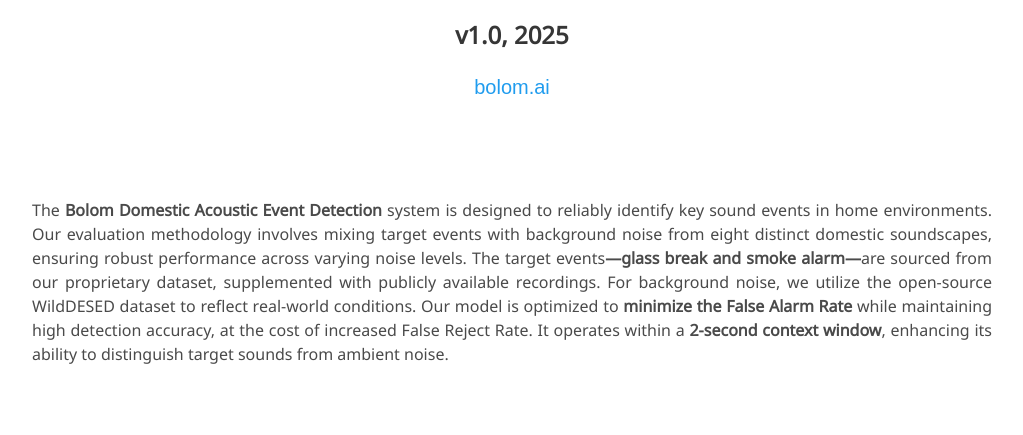
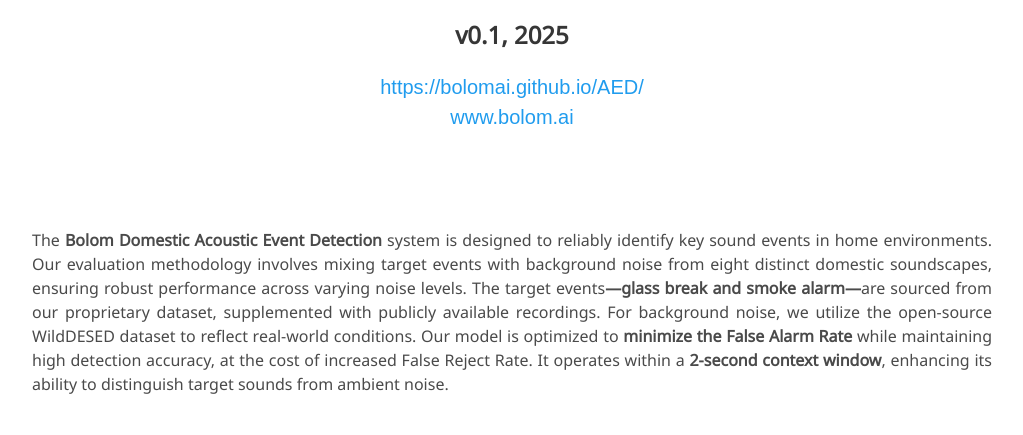
Before and after one commit to BolomAI/AED, a plain HTML site: page index.html in a window 1280 px wide. Shown: the part 141-576 px from the top of the page, without its empty margins (128-1151 px from the left). Drawn offline with nearby package versions, Linux system fonts and the light colour scheme; some icons are missing; a web font is replaced by a local one.

Commit message:
updates to url

```diff
--- a/index.html
+++ b/index.html
@@ -32,12 +32,19 @@
       <div class="columns is-centered">
         <div class="column has-text-centered">
           <h2 class="title is-2 publication-title">BOLOM </p> Domestic Acoustic Event Detection </h2>
-          <h1 class="title is-4 publication-conference"> v1.0, 2025 </h1>
-          <div class="is-size-5 publication-authors">
+          <h1 class="title is-4 publication-conference"> v0.1, 2025 </h1>
+
+		  <div class="is-size-5 publication-authors">
             <span class="author-block">
-              <a href="https://www.bolom.com/" target="_blank">bolom.ai</a></span>
-            </span>
+				<a href="https://bolomai.github.io/AED/" target="_blank">https://bolomai.github.io/AED/</a></span>
           </div>
+
+		  <div class="is-size-5 publication-authors">
+            <span class="author-block">
+				<a href="https://bolom.com" target="_blank">www.bolom.ai</a></span>
+          </div>
+
+
             </div>
           </div>
         </div>
```
